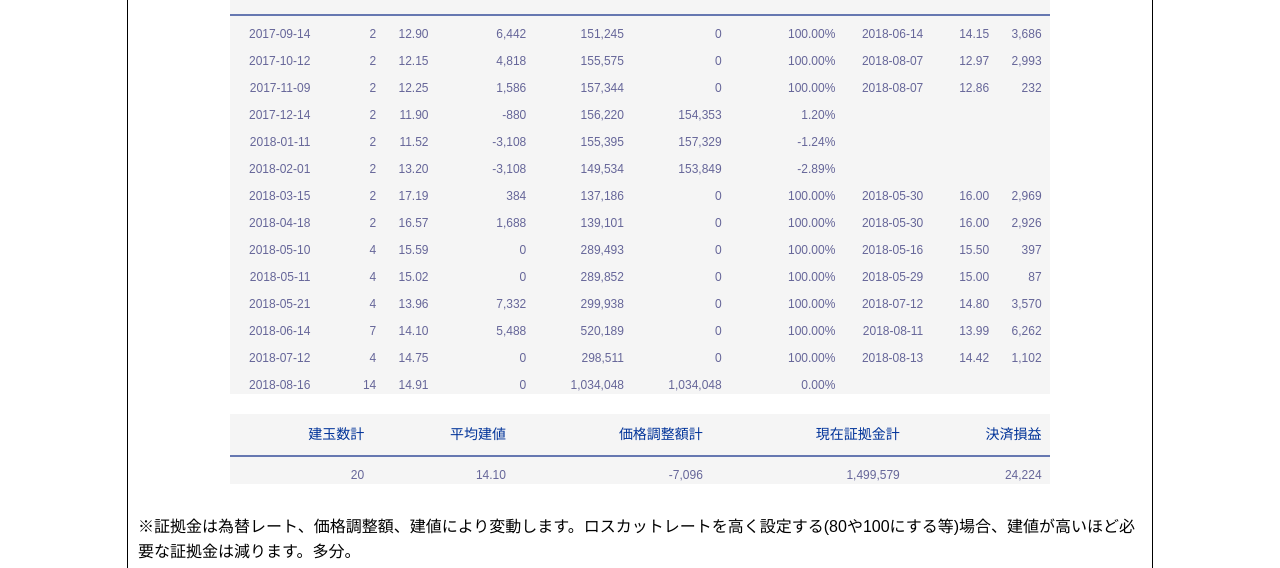
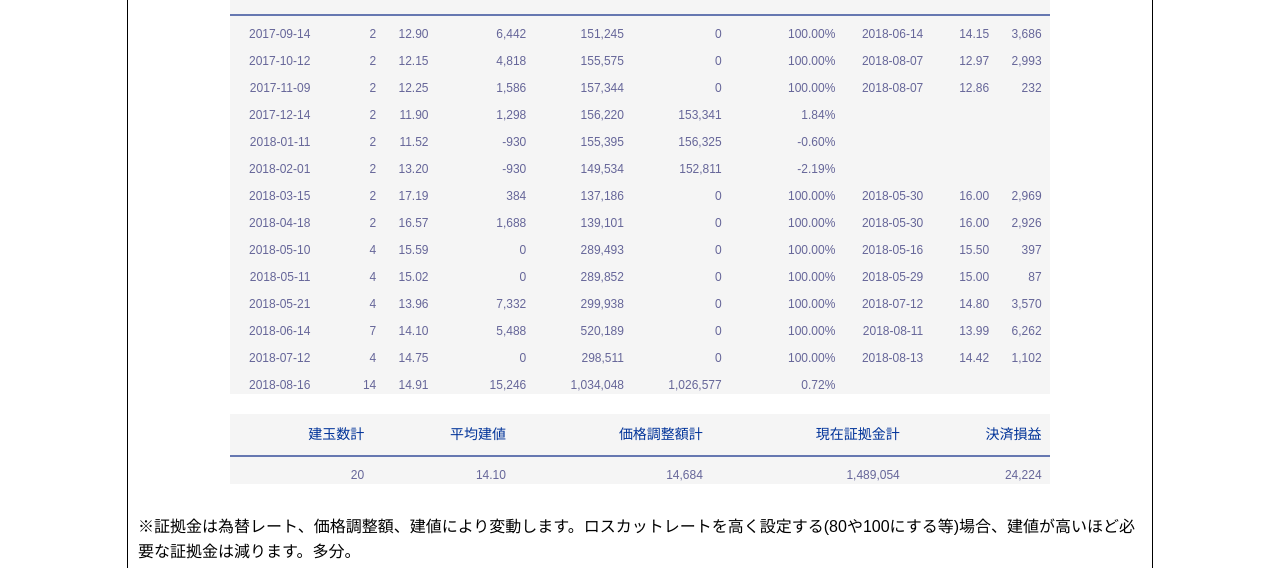
Before and after one commit to photoantenna/photoantenna.github.io, a Jekyll site: the page built from _posts/2017-01-26-vix.md, in a window 1280 px wide and 900 px high, scrolled down 4401 px. Shown: the part 152-720 px from the top of the window. Built offline with Jekyll 4.4.1, drawn with Linux system fonts in a browser that asks for light colours; some of the changed text lies outside the part shown.

Commit message:
日記、ｖｉｘ更新

```diff
--- a/_posts/2017-01-26-vix.md
+++ b/_posts/2017-01-26-vix.md
@@ -87,9 +87,9 @@ SVXYは補助的にトレード。大幅に値を下げたら証拠金MAXで一
 | 2017-09-14 | 2      | 12.90 | 6,442      | 151,245    | 0          | 100.00%      | 2018-06-14 | 14.15  | 3,686 |
 | 2017-10-12 | 2      | 12.15 | 4,818      | 155,575    | 0          | 100.00%      | 2018-08-07 | 12.97  | 2,993 |
 | 2017-11-09 | 2      | 12.25 | 1,586      | 157,344    | 0          | 100.00%      | 2018-08-07 | 12.86  | 232   |
-| 2017-12-14 | 2      | 11.90 | -880       | 156,220    | 154,353    | 1.20%        |            |        |       |
-| 2018-01-11 | 2      | 11.52 | -3,108     | 155,395    | 157,329    | -1.24%       |            |        |       |
-| 2018-02-01 | 2      | 13.20 | -3,108     | 149,534    | 153,849    | -2.89%       |            |        |       |
+| 2017-12-14 | 2      | 11.90 | 1,298      | 156,220    | 153,341    | 1.84%        |            |        |       |
+| 2018-01-11 | 2      | 11.52 | -930       | 155,395    | 156,325    | -0.60%       |            |        |       |
+| 2018-02-01 | 2      | 13.20 | -930       | 149,534    | 152,811    | -2.19%       |            |        |       |
 | 2018-03-15 | 2      | 17.19 | 384        | 137,186    | 0          | 100.00%      | 2018-05-30 | 16.00  | 2,969 |
 | 2018-04-18 | 2      | 16.57 | 1,688      | 139,101    | 0          | 100.00%      | 2018-05-30 | 16.00  | 2,926 |
 | 2018-05-10 | 4      | 15.59 | 0          | 289,493    | 0          | 100.00%      | 2018-05-16 | 15.50  | 397   |
@@ -97,11 +97,11 @@ SVXYは補助的にトレード。大幅に値を下げたら証拠金MAXで一
 | 2018-05-21 | 4      | 13.96 | 7,332      | 299,938    | 0          | 100.00%      | 2018-07-12 | 14.80  | 3,570 |
 | 2018-06-14 | 7      | 14.10 | 5,488      | 520,189    | 0          | 100.00%      | 2018-08-11 | 13.99  | 6,262 |
 | 2018-07-12 | 4      | 14.75 | 0          | 298,511    | 0          | 100.00%      | 2018-08-13 | 14.42  | 1,102 |
-| 2018-08-16 | 14     | 14.91 | 0          | 1,034,048  | 1,034,048  | 0.00%        |            |        |       |
+| 2018-08-16 | 14     | 14.91 | 15,246     | 1,034,048  | 1,026,577  | 0.72%        |            |        |       |
 
 | 建玉数計 | 平均建値 | 価格調整額計 | 現在証拠金計 | 決済損益 |
 |---------:|---------:|-------------:|-------------:|---------:|
-|       20 |    14.10 |      -7,096 |    1,499,579 |   24,224 |
+|       20 |    14.10 |      14,684 |    1,489,054 |   24,224 |
 
 ※証拠金は為替レート、価格調整額、建値により変動します。ロスカットレートを高く設定する(80や100にする等)場合、建値が高いほど必要な証拠金は減ります。多分。
 
@@ -139,11 +139,12 @@ SVXYは補助的にトレード。大幅に値を下げたら証拠金MAXで一
 | 2018-06-13 | 1,049          | 13.24 | 14.19 | 6.7%   |
 | 2018-07-11 | 784            | 14.18 | 14.88 | 4.7%   |
 | 2018-08-15 | 387            | 14.88 | 15.23 | 2.3%   |
+| 2018-09-13 | 1,089          | 14.04 | 15.02 | 6.5%   |
 
 
 | 価格調整平均 | コンタンゴ回数 | バックワーデーション回数 | コンタンゴ率 |
 |-------------:|---------------:|-------------------------:|-------------:|
-| 778          | 20             | 4                        | 83%          |
+| 791          | 21             | 4                        | 84%          |
 
 ### トレード開始後の考察
 
```
Also changed, not shown: other parts of _posts/2017-01-26-vix.md (+2 -2 lines), _posts/2018-09-13-diary.md (added, +27 -0 lines).
